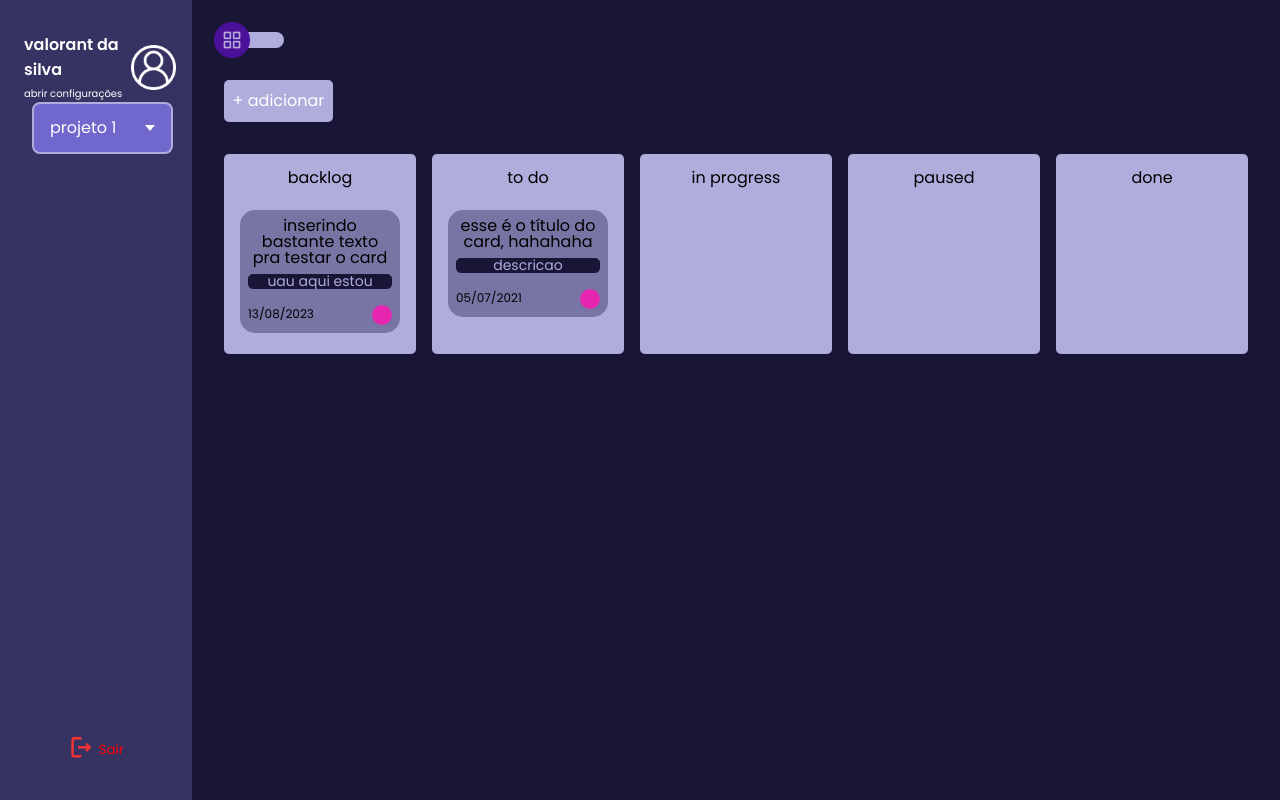
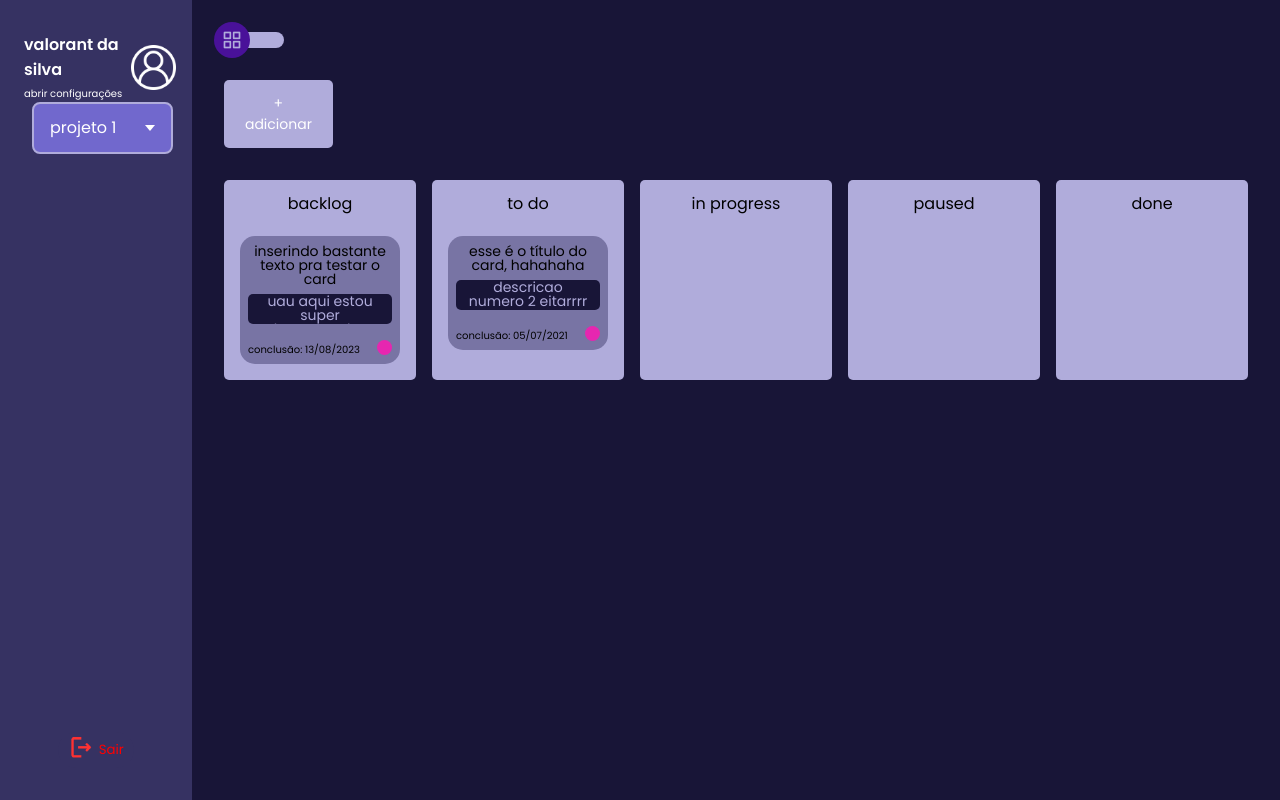
Before and after one commit to MaduAlfredo/Projeto, a PHP site: page /html/kanban.html in a window 1280 px wide. Run offline with PHP 8.4, Linux system fonts and the light colour scheme.

Commit message:
KANBAN QUASE PRONTO

```diff
--- a/css/kanban.css
+++ b/css/kanban.css
@@ -14,7 +14,7 @@ body{
     padding-top: 2rem;
 }
 
-.dragsndrops{
+.real-kanban{
     display: flex;
     flex-direction: row;
     justify-content: space-between;
@@ -22,7 +22,7 @@ body{
     margin: 2rem;
 }
 
-.type{
+.type-card{
     background-color: #b0acdb;
     padding: 1rem;
     border-radius: 5px;
@@ -30,26 +30,43 @@ body{
     min-height: 200px;
 }
 
-.add-atv{
+.type-lista{
   background-color: #b0acdb;
-  width: 8%;
-  margin: 2rem 0 0 2rem;
-  padding: .8rem .5rem;
+  padding: 1rem;
   border-radius: 5px;
+  width: 110%;
+  min-height: 100px;
 }
 
-.add-atv a{
+.add-atv{
+  margin: 2rem 0 0 2rem;
+  text-align: start;
+}
+
+.add-botao{
+  background-color: #b0acdb;
+  border: none;
+  border-radius: 5px;
   color: #fff;
+  padding: .8rem 1rem;
+  font-size: 14px;
+	font-family: 'Poppins', sans-serif;
+}
+
+.add-botao:hover{
+  background-color: #7874a4;
+  transition: .4s;
 }
 
 .listas{
   display: flex;
   flex-direction: column;
+  width: 85%;
 }
 
 .lista{
   background-color: #7874a4;
-  margin: 1.5rem;
+  margin: 1rem 0;
   border-radius: 15px;
   display: flex;
   box-sizing: border-box;
@@ -59,13 +76,13 @@ body{
   padding: .5rem;
 }
 
-.cards{
+/* .cards{
   margin: 1rem 1.5rem;
   display: grid;
   grid-template-columns: repeat(5, 1fr);
   grid-auto-rows: 200px;
   gap: 2rem;
-}
+} */
 
 .card{
   background-color: #7874a4;
@@ -74,14 +91,9 @@ body{
   display: flex;
   box-sizing: border-box;
   justify-content: space-between;
-  align-items: flex-start;
   flex-direction: column;
   padding: .5rem;
-}
-
-.card img, .lista img{
-  width: 20px;
-  height: 20px;
+  max-width: 270px;
 }
 
 .dificuldade{
@@ -93,7 +105,7 @@ body{
 
 .descricao{
   margin: .5rem 0;
-  height: 15px;
+  height: 30px;
   overflow: hidden;
   background-color: #181537;
   border-radius: 5px;
@@ -161,14 +173,56 @@ display: none;
   content: '\ebae';
 }
 
+.add-modal {
+  display: none;
+  position: fixed;
+  z-index: 20;
+  left: 0;
+  top: 0;
+  width: 100%;
+  height: 100%;
+  overflow: auto;
+  background-color: rgba(0, 0, 0, 0.5);
+  animation: modalOpen 0.3s cubic-bezier(0.175, 0.885, 0.32, 1.275) forwards;
+  opacity: 0;
+  transform: scale(0.8);
+  backdrop-filter: blur(3px);
+}
+
 .modal-content{
   background-color: #b0acdb;
   height: 60vh;
   border-radius: 10px;
 }
 
+.add-content {
+  background-color: #b0acdb;
+  height: 60vh;
+  border-radius: 10px;
+  margin: 10% auto; /* Centraliza vertical e horizontalmente */
+  padding: 20px;
+  width: 80%; /* Define a largura do modal */
+}
+
+.add-cancelar{
+  border: none;
+}
+
 @media screen and (min-width: 1200px) and (max-width: 1700px){
   .add-atv{
     width: 10%;
   }
+  .data{
+    font-size: 10px;
+  }
+  .dificuldade{
+    width: 15px;
+    height: 15px;
+  }
+  .titulo h3{
+    font-size: 14px;
+  }
+  .descricao p{
+    font-size: 14px;
+  }
 }
--- a/html/kanban.html
+++ b/html/kanban.html
@@ -45,10 +45,10 @@
             <label for="reg-log"></label>
         </div>
         <div class="add-atv">
-            <a href="#">+ adicionar</a>
+            <button href="#" class="add-botao">+ adicionar</button>
         </div>
-        <div class="dragsndrops">
-            <div class="type backlog" id="backlog" ondrop="drop(event)" ondragover="allowDrop(event)">
+        <div class="real-kanban cards">
+            <div class="type-card status backlog" id="backlog" ondrop="drop(event)" ondragover="allowDrop(event)">
                 <span>backlog</span>
                 <div class="content card" id="task1" draggable="true" ondragstart="drag(event)">
                     <div class="cima">
@@ -61,13 +61,13 @@
                     </div>
                     <div class="baixo">
                         <div class="ultima-linha">
-                            <div><span class="data">13/08/2023</span></div>
+                            <div><span class="data">conclusão: 13/08/2023</span></div>
                             <div class="dificuldade"></div>
                         </div>
                     </div>
                 </div>
             </div>
-            <div class="type to-do" id="todo" ondrop="drop(event)" ondragover="allowDrop(event)">
+            <div class="type-card status to-do" id="todo" ondrop="drop(event)" ondragover="allowDrop(event)">
                 <span>to do</span>
                 <div class="content card" id="task2" draggable="true" ondragstart="drag(event)">
                     <div class="cima">
@@ -80,19 +80,19 @@
                     </div>
                     <div class="baixo">
                         <div class="ultima-linha">
-                            <div><span class="data">05/07/2021</span></div>
+                            <div><span class="data">conclusão: 05/07/2021</span></div>
                             <div class="dificuldade"></div>
                         </div>
                     </div>
                 </div>
             </div>
-            <div class="type in-progress" id="inprogress" ondrop="drop(event)" ondragover="allowDrop(event)">
+            <div class="type-card status in-progress" id="inprogress" ondrop="drop(event)" ondragover="allowDrop(event)">
                 <span>in progress</span>
             </div>
-            <div class="type paused" id="paused" ondrop="drop(event)" ondragover="allowDrop(event)">
+            <div class="type-card status paused" id="paused" ondrop="drop(event)" ondragover="allowDrop(event)">
                 <span>paused</span>
             </div>
-            <div class="type done" id="done" ondrop="drop(event)" ondragover="allowDrop(event)">
+            <div class="type-card status done" id="done" ondrop="drop(event)" ondragover="allowDrop(event)">
                 <span>done</span>
             </div>
         </div>
@@ -100,10 +100,19 @@
             <div class="modal-content">
                 <span class="close">&times;</span>
                 <h1>esse é o título do modal que eu abri hein hehe</h1>
-                <p>descrição muito foda   insira musica do skrillex</p>
-              </div>
+                <p>descrição muito foda</p>
+            </div>
         </div>
-        <script type="text/javascript" src="../js/dropdown.js"></script>
+        <div class="add-modal">
+            <div class="add-content">
+                <h1>alexa amoleça meu pinto</h1>
+                <p>como cria card</p>
+                <button class="add-cancelar">cancelar</button>
+            </div>
+        </div>
+        <script src="../js/kanban/dragndrop.js"></script>
+        <script src="../js/kanban/visualizacao.js"></script>
+        <script src="../js/kanban/modal.js"></script>
     </section>
 </body>
 </html>
--- a/html/login.html
+++ b/html/login.html
@@ -26,6 +26,7 @@
                 <div class="card-front">
                   <div class="center-wrap">
                     <div class="section text-center">
+                      <form action="" method="post">
                         <h4 class="mb-4 pb-3">Login</h4>
                         <div class="form-group">
                           <input type="email" class="form-style" placeholder="E-mail">
@@ -36,7 +37,8 @@
                           <i class="input-icon uil uil-lock-alt"></i>
                         </div>
                         <a href="https://www.web-leb.com/code" class="btn mt-4">Login</a>
-                      <p class="mb-0 mt-4 text-center"><a href="https://www.web-leb.com/code" class="link">Esqueceu a senha?</a></p>
+                      </form>
+                        <p class="mb-0 mt-4 text-center"><a href="#" class="link">Esqueceu a senha?</a></p>
                     </div>
                   </div>
                 </div>
@@ -64,7 +66,6 @@
                         <button type="submit" class="btn mt-4" name="send">Cadastrar-se</button>
                       </form>
                     </div>
-                    </form>
                   </div>
                 </div>
               </div>
--- /dev/null
+++ b/js/kanban/dragndrop.js
@@ -0,0 +1,13 @@
+function drag(e) {
+    e.dataTransfer.setData("text", e.target.id);
+  }
+
+  function allowDrop(e) {
+    e.preventDefault();
+  }
+
+  function drop(e) {
+    e.preventDefault();
+    var data = e.dataTransfer.getData("text");
+    e.currentTarget.appendChild(document.getElementById(data));
+  }
--- /dev/null
+++ b/js/kanban/modal.js
@@ -0,0 +1,30 @@
+const cards = document.querySelectorAll('.content');
+
+const modal = document.querySelector('.modal');
+const addModal = document.querySelector('.add-modal');
+
+const close = document.querySelector('.close');
+const add = document.querySelector('.add-botao');
+const cancel = document.querySelector('.add-cancelar')
+
+cards.forEach((card) => {
+  card.addEventListener('click', function(){
+    modal.style.display = 'block';
+    })
+    close.onclick = function() {
+        modal.style.display = "none";
+    };
+    window.onclick = function(event) {
+        if (event.target == modal) {
+        modal.style.display = "none";
+        }
+    };
+});
+
+add.onclick = function(){
+    addModal.style.display = 'block';
+}
+
+cancel.onclick = function(){
+    addModal.style.display = 'none';
+}
--- /dev/null
+++ b/js/kanban/visualizacao.js
@@ -0,0 +1,25 @@
+var checkBox = document.getElementById("reg-log");
+
+checkBox.addEventListener('click', function(){
+  var view = document.querySelector('.real-kanban');
+  var elements = document.querySelectorAll('.content');
+  var types = document.querySelectorAll('.status');
+
+  if (checkBox.checked){
+    elements.forEach(element => {
+        element.classList.replace('card', 'lista');
+    });
+    types.forEach(type => {
+        type.classList.replace('type-card', 'type-lista');
+    })
+    view.classList.replace('cards', 'listas');
+    } else {
+      elements.forEach(element => {
+        element.classList.replace('lista', 'card');
+      });
+      types.forEach(type => {
+        type.classList.replace('type-lista', 'type-card');
+      })
+      view.classList.replace('listas', 'cards');
+    }
+})
```
Also changed, not shown: js/dropdown.js (+0 -51 lines). Lines whose indentation alone changed are shown as unchanged.
